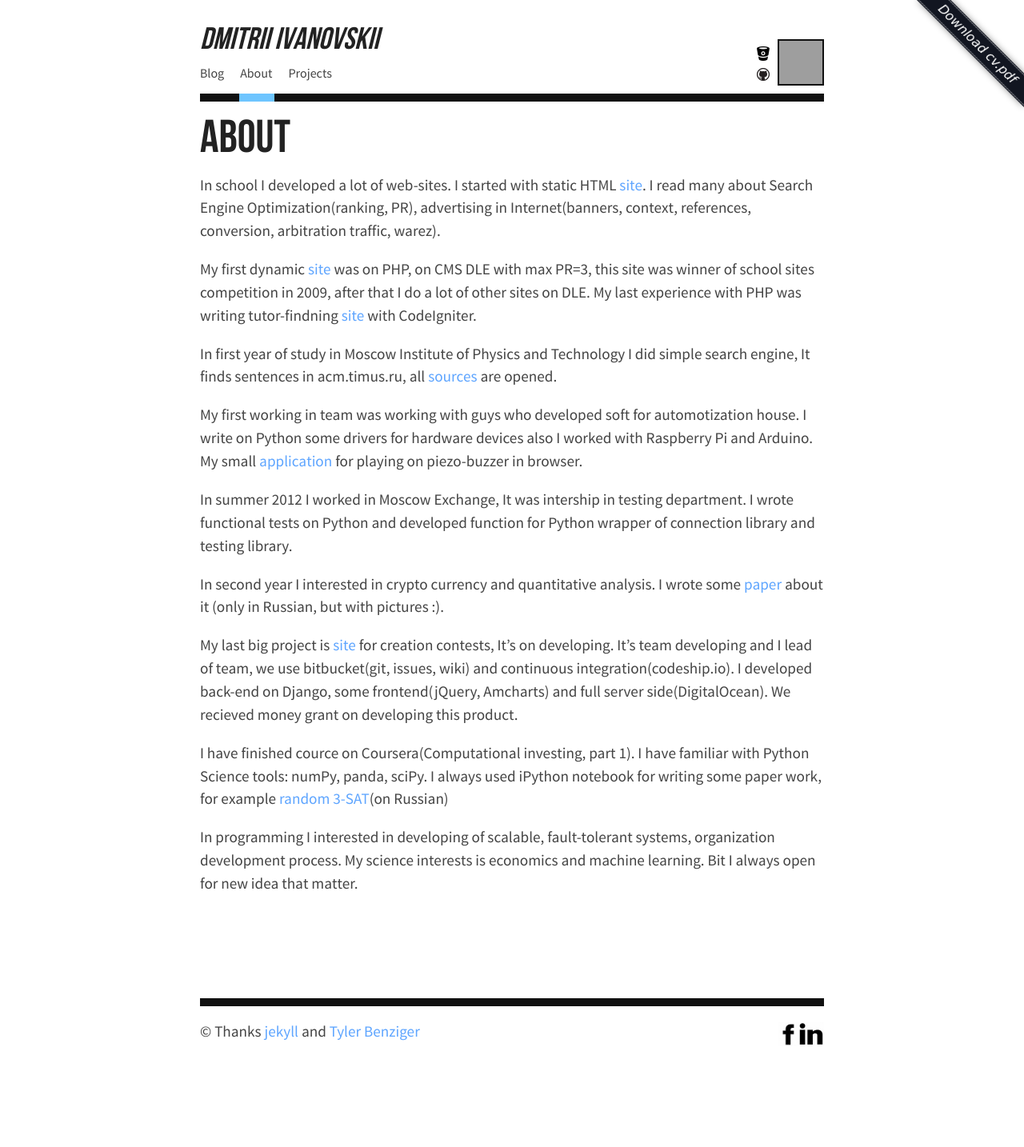
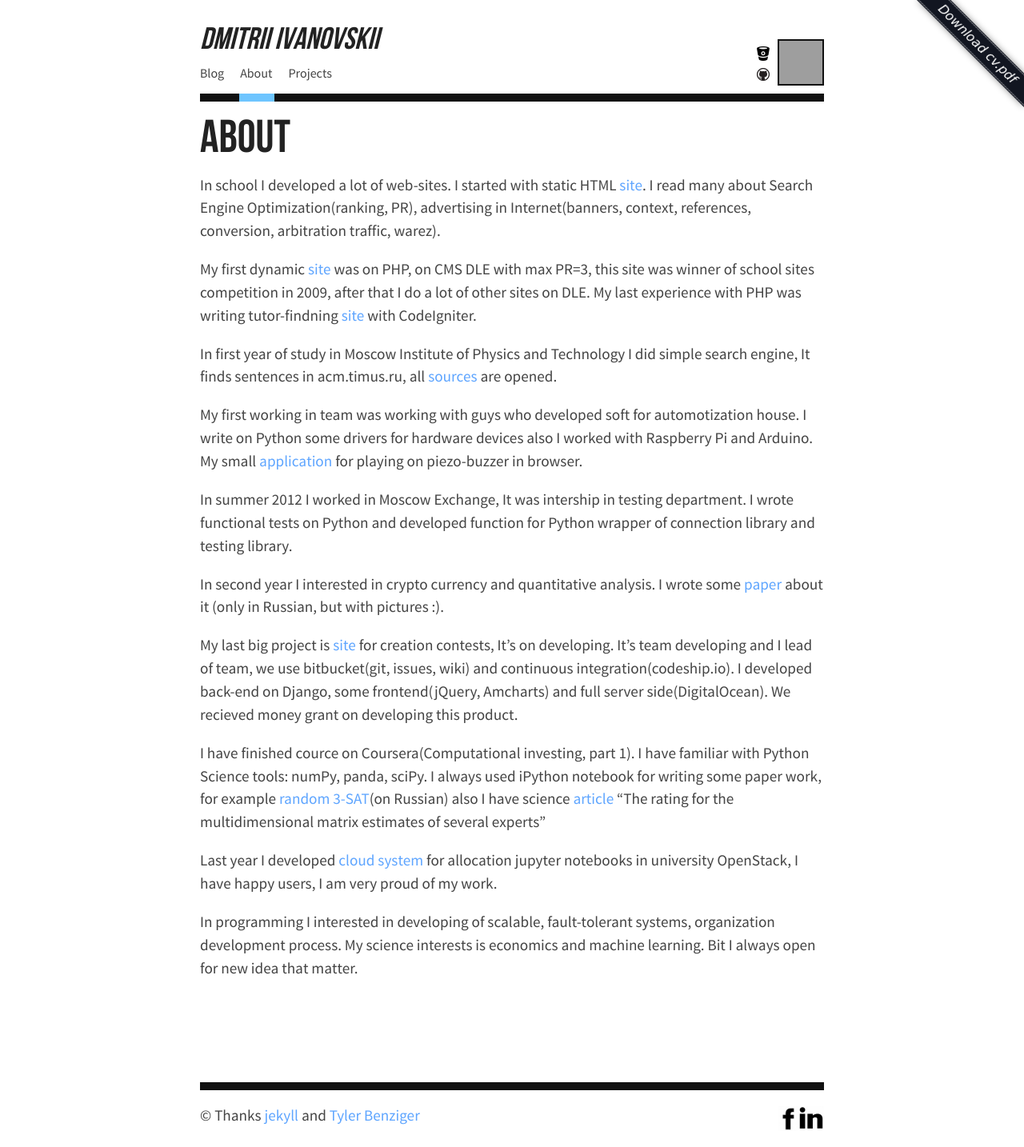
Before and after one commit to deamoon/deamoon.github.io, a Jekyll site: the page built from about.md, in a window 1280 px wide. Shown: the whole page at 80% size. Built offline with Jekyll 4.4.1, drawn with Linux system fonts in a browser that asks for light colours; before the commit the page ends 1328 px from its top, so only the background shows below that; grey boxes are pictures that could not be loaded.

Commit message:
new info

```diff
--- a/about.md
+++ b/about.md
@@ -15,10 +15,12 @@ My first working in team was working with guys who developed soft for automotiza
 
 In summer 2012 I worked in Moscow Exchange, It was intership in testing department. I wrote functional tests on Python and developed function for Python wrapper of connection library and testing library.
 
-In second year I interested in crypto currency and quantitative analysis. I wrote some [paper](https://drive.google.com/file/d/0B8D6agnNbVNdNHhXeUdjVElTT28/view) about it (only in Russian, but with pictures :).
+In second year I interested in crypto currency and quantitative analysis. I wrote some [paper](deamoon.github.io/meteopt.pdf) about it (only in Russian, but with pictures :).
 
 My last big project is [site](http://quantforces.com/) for creation contests, It's on developing. It's team developing and I lead of team, we use bitbucket(git, issues, wiki) and continuous integration(codeship.io). I developed back-end on Django, some frontend(jQuery, Amcharts) and full server side(DigitalOcean). We recieved money grant on developing this product.
 
-I have finished cource on Coursera(Computational investing, part 1). I have familiar with Python Science tools: numPy, panda, sciPy. I always used iPython notebook for writing some paper work, for example [random 3-SAT](http://nbviewer.ipython.org/github/deamoon/some_science/blob/master/computational_complexity/SAT_final.ipynb)(on Russian)
+I have finished cource on Coursera(Computational investing, part 1). I have familiar with Python Science tools: numPy, panda, sciPy. I always used iPython notebook for writing some paper work, for example [random 3-SAT](http://nbviewer.ipython.org/github/deamoon/some_science/blob/master/computational_complexity/SAT_final.ipynb)(on Russian) also I have science [article](http://bit.ly/1K7Vq6E) "The rating for the multidimensional matrix estimates of several experts"
+
+Last year I developed [cloud system](http://jupyter.miptcloud.com) for allocation jupyter notebooks in university OpenStack, I have happy users, I am very proud of my work.
 
 In programming I interested in developing of scalable, fault-tolerant systems, organization development process. My science interests is economics and machine learning. Bit I always open for new idea that matter.
```
